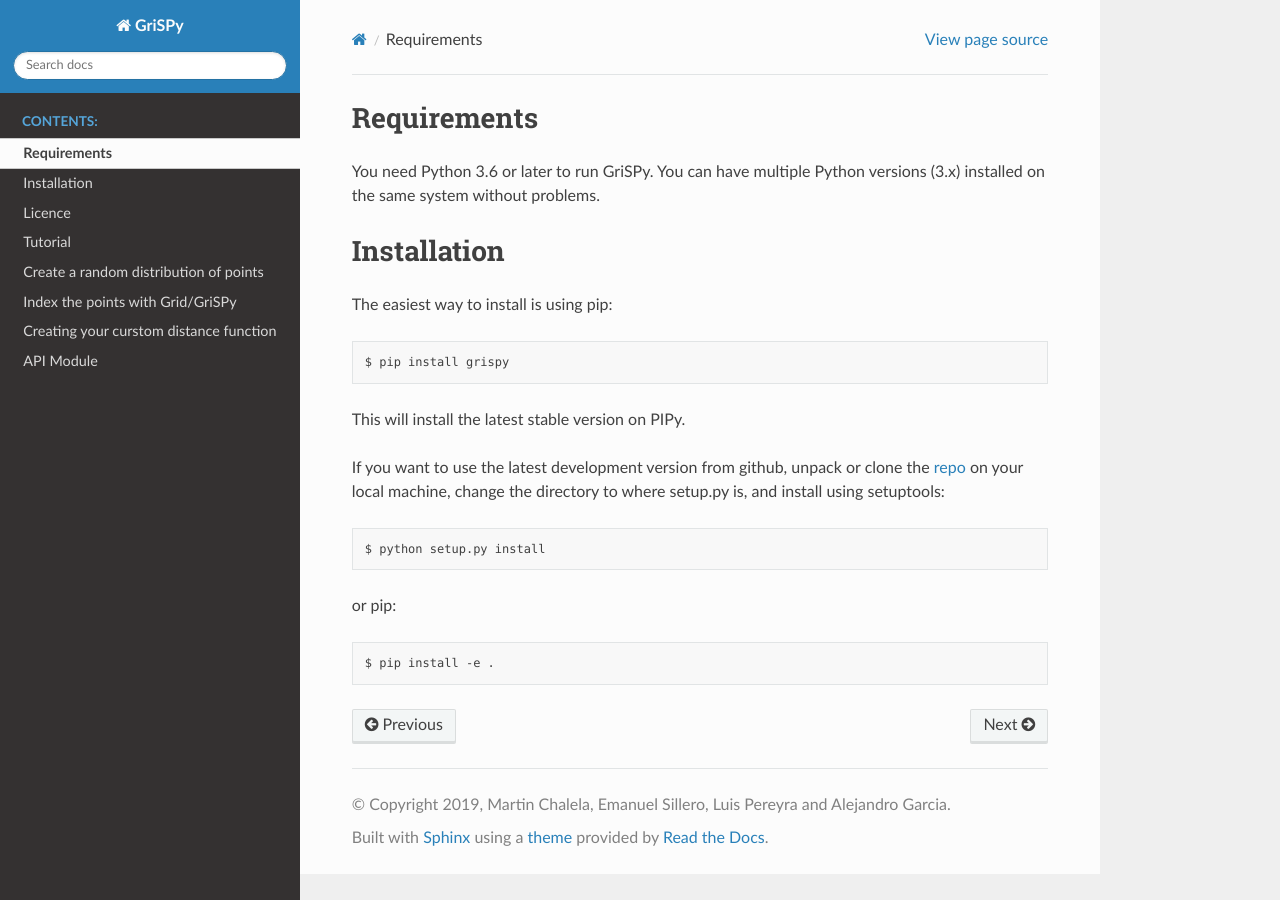
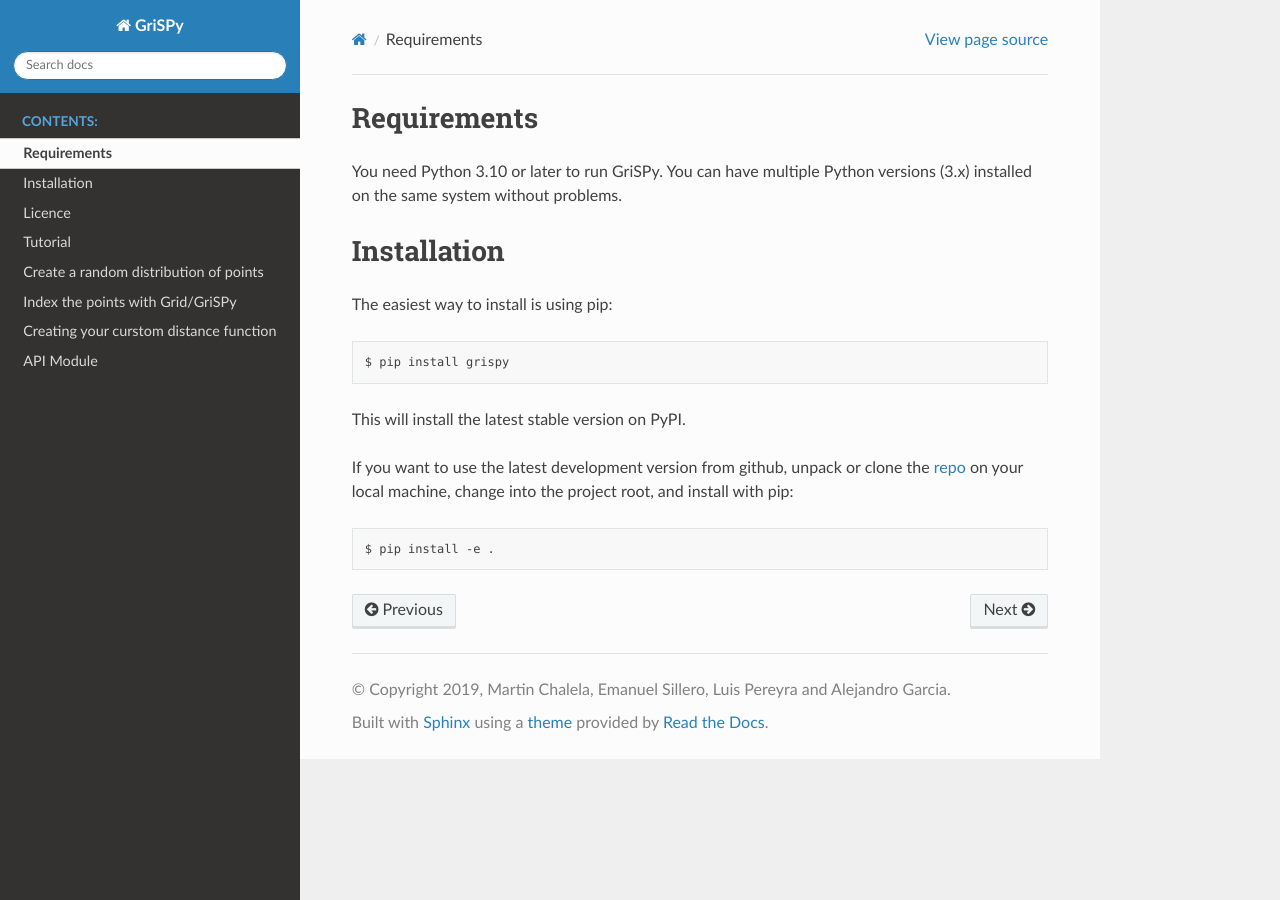
Before and after one commit to mchalela/GriSPy, a Sphinx documentation site: the page built from docs/source/installation.rst, in a window 1280 px wide. Built offline with Sphinx 7.4.7 and the Read the Docs theme 3.1.0, drawn with Linux system fonts in a browser that asks for light colours.

```diff
--- a/docs/requirements.txt
+++ b/docs/requirements.txt
@@ -3,4 +3,4 @@
 sphinx-rtd-theme
 nbsphinx
 textdistance
-docutils<0.18
+docutils
--- a/docs/source/index.rst
+++ b/docs/source/index.rst
@@ -34,9 +34,9 @@
    :target: https://tldrlegal.com/license/mit-license
    :alt: License
 
-.. image:: https://img.shields.io/badge/Python-3.6+-blue.svg
-   :target: https://www.python.org/downloads/release/python-370/
-   :alt: Python 3.6+
+.. image:: https://img.shields.io/badge/Python-3.10+-blue.svg
+   :target: https://www.python.org/downloads/
+   :alt: Python 3.10+
 
 .. image:: https://img.shields.io/pypi/dm/grispy
    :target: https://pypistats.org/packages/grispy
--- a/docs/source/installation.rst
+++ b/docs/source/installation.rst
@@ -1,7 +1,7 @@
 Requirements
 ------------
 
-You need Python 3.6 or later to run GriSPy. You can have multiple Python
+You need Python 3.10 or later to run GriSPy. You can have multiple Python
 versions (3.x) installed on the same system without problems.
 
 
@@ -12,13 +12,9 @@
 
     $ pip install grispy
 
-This will install the latest stable version on PIPy.
+This will install the latest stable version on PyPI.
 
 If you want to use the latest development version from github, unpack or clone the `repo <https://github.com/mchalela/GriSPy>`_ on your local machine,
-change the directory to where setup.py is, and install using setuptools::
-
-    $ python setup.py install
-
-or pip::
+change into the project root, and install with pip::
 
     $ pip install -e .
```
Also changed, not shown: docs/source/api.rst (+9 -0 lines), 2 other files.
